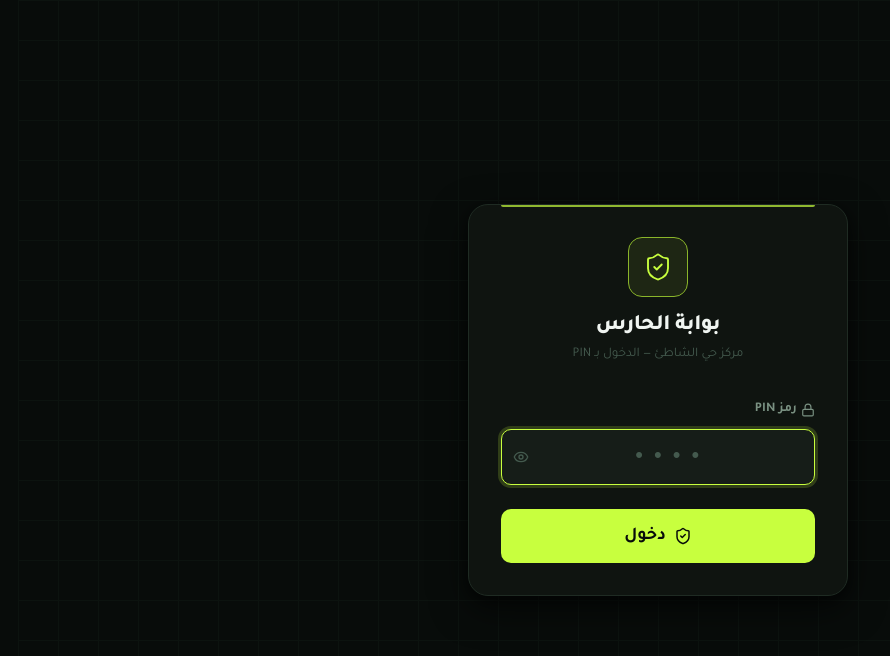
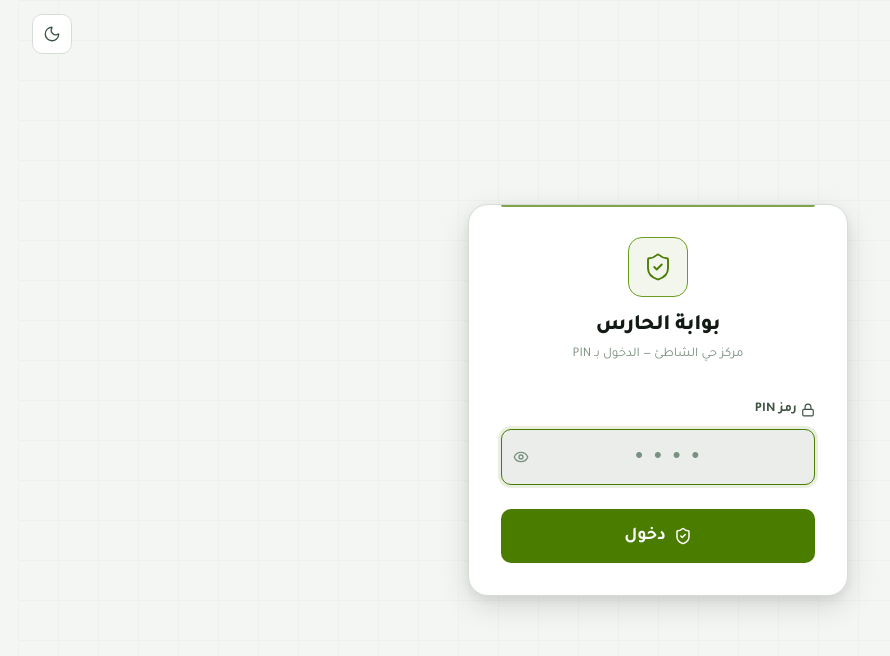
Before and after one commit to alshaty692/alshati-booking, a Next.js app: page /guard/login in a window 1280 px wide. Shown: the top 656 px of the page, without its empty margins (79-969 px from the left). Built offline with nearby package versions, Linux system fonts and the light colour scheme.

Commit message:
feat(guard): add independent dark/light theme toggle with guard-theme localStorage key

```diff
--- a/src/app/guard/layout.tsx
+++ b/src/app/guard/layout.tsx
@@ -1,11 +1,42 @@
 import type { Metadata } from 'next'
 
 export const metadata: Metadata = {
-  title: 'بوابة الحارس — تسجيل الدخول',
-  description: 'صفحة دخول الحارس — مركز حي الشاطئ',
+  title: 'بوابة الحارس',
+  description: 'بوابة الحارس — مركز حي الشاطئ',
   robots: 'noindex, nofollow',
 }
 
+/**
+ * سكريبت inline يُحقن قبل أي CSS أو React hydration
+ * يقرأ guard-theme من localStorage ليُطبَّق على <html> فوراً
+ * — يمنع الفلاش (FOUC) عند التحميل الأول
+ *
+ * أولوية القراءة:
+ *   1. guard-theme    (اختيار الحارس المحفوظ)
+ *   2. alshati-theme  (اختيار الأدمن كـ fallback)
+ *   3. prefers-color-scheme (تفضيل النظام)
+ */
+function GuardThemeScript() {
+  const script = `
+    (function() {
+      try {
+        var t = localStorage.getItem('guard-theme')
+               || localStorage.getItem('alshati-theme')
+               || (window.matchMedia('(prefers-color-scheme: light)').matches ? 'light' : 'dark');
+        document.documentElement.setAttribute('data-theme', t);
+      } catch(e) {
+        document.documentElement.setAttribute('data-theme', 'dark');
+      }
+    })();
+  `
+  return <script dangerouslySetInnerHTML={{ __html: script }} />
+}
+
 export default function GuardLayout({ children }: { children: React.ReactNode }) {
-  return children
+  return (
+    <>
+      <GuardThemeScript />
+      {children}
+    </>
+  )
 }
--- a/src/app/guard/login/page.tsx
+++ b/src/app/guard/login/page.tsx
@@ -2,6 +2,7 @@
 import { useState, useRef } from 'react'
 import { useRouter } from 'next/navigation'
 import { ShieldCheck, Lock, AlertCircle, Eye, EyeOff } from 'lucide-react'
+import GuardThemeToggle from '@/components/guard/GuardThemeToggle'
 
 export default function GuardLoginPage() {
   const router  = useRouter()
@@ -39,6 +40,7 @@ export default function GuardLoginPage() {
 
   return (
     <div className="glogin-page">
+      <GuardThemeToggle />
       <div className="glogin-card animate-fade-in">
         {/* رأس الكرت */}
         <div className="glogin-header">
--- a/src/app/guard/page.tsx
+++ b/src/app/guard/page.tsx
@@ -5,6 +5,7 @@ import {
   Droplets, CheckCircle2, Clock, RefreshCw,
   LogOut, Wifi, WifiOff, Package,
 } from 'lucide-react'
+import GuardThemeToggle from '@/components/guard/GuardThemeToggle'
 
 // ── أسماء الملاعب والفترات (تطابق المشروع) ─────────────────
 const COURT_LABELS: Record<string, string> = {
@@ -231,6 +232,9 @@ export default function GuardPortalPage() {
                 : <><WifiOff size={13} strokeWidth={2} /> غير متصل</>
               }
             </div>
+
+            {/* زر تبديل الثيم */}
+            <GuardThemeToggle />
 
             {/* زر تحديث يدوي */}
             <button
--- /dev/null
+++ b/src/components/guard/GuardThemeToggle.tsx
@@ -0,0 +1,73 @@
+'use client'
+import { Sun, Moon } from 'lucide-react'
+import { useGuardTheme } from '@/hooks/useGuardTheme'
+
+/**
+ * زر تبديل ثيم بوابة الحارس
+ * - يستخدم مفتاح localStorage مستقل (guard-theme)
+ * - موضعه ثابت أعلى اليسار (فوق السايدبار — لا يوجد سايدبار هنا)
+ * - لا يُعرض قبل الـ hydration لتجنب فلاش المحتوى
+ */
+export default function GuardThemeToggle() {
+  const { theme, toggle, mounted } = useGuardTheme()
+
+  if (!mounted) return null
+
+  const isDark = theme === 'dark'
+
+  return (
+    <button
+      id="guard-theme-toggle"
+      onClick={toggle}
+      aria-label={isDark ? 'التبديل إلى الوضع الفاتح' : 'التبديل إلى الوضع الداكن'}
+      title={isDark ? 'الوضع الفاتح' : 'الوضع الداكن'}
+      className="gtt-btn"
+    >
+      {isDark
+        ? <Sun  size={18} strokeWidth={1.75} />
+        : <Moon size={18} strokeWidth={1.75} />
+      }
+
+      <style>{`
+        .gtt-btn {
+          position: fixed;
+          top: 14px;
+          left: 14px;
+          z-index: 9990;
+
+          width: 40px;
+          height: 40px;
+          border-radius: var(--radius-md);
+          border: 1.5px solid var(--border-color);
+          background: var(--bg-surface);
+          color: var(--text-secondary);
+
+          display: flex;
+          align-items: center;
+          justify-content: center;
+          cursor: pointer;
+          transition:
+            background     0.2s ease,
+            border-color   0.2s ease,
+            color          0.2s ease,
+            transform      0.15s ease;
+        }
+
+        .gtt-btn:hover {
+          background:    var(--bg-elevated);
+          border-color:  var(--color-lime-dim);
+          color:         var(--color-lime);
+          transform:     scale(1.06);
+        }
+
+        .gtt-btn:active {
+          transform: scale(0.97);
+        }
+
+        @media (max-width: 540px) {
+          .gtt-btn { top: 10px; left: 10px; }
+        }
+      `}</style>
+    </button>
+  )
+}
--- /dev/null
+++ b/src/hooks/useGuardTheme.ts
@@ -0,0 +1,56 @@
+'use client'
+import { useState, useEffect } from 'react'
+
+type Theme = 'dark' | 'light'
+
+// مفتاح منفصل عن الأدمن — لا تعارض
+const GUARD_STORAGE_KEY = 'guard-theme'
+
+function getSystemTheme(): Theme {
+  if (typeof window === 'undefined') return 'dark'
+  return window.matchMedia('(prefers-color-scheme: light)').matches ? 'light' : 'dark'
+}
+
+function applyTheme(theme: Theme) {
+  document.documentElement.setAttribute('data-theme', theme)
+}
+
+export function useGuardTheme() {
+  const [theme, setThemeState] = useState<Theme>('dark')
+  const [mounted, setMounted]  = useState(false)
+
+  useEffect(() => {
+    // قراءة guard-theme أولاً، ثم alshati-theme كـ fallback، ثم النظام
+    const stored =
+      (localStorage.getItem(GUARD_STORAGE_KEY) as Theme | null) ??
+      (localStorage.getItem('alshati-theme')   as Theme | null) ??
+      getSystemTheme()
+
+    setThemeState(stored)
+    applyTheme(stored)
+    setMounted(true)
+
+    // مراقبة تغيير تفضيل النظام — فقط لو لم يختر الحارس يدوياً
+    const mq = window.matchMedia('(prefers-color-scheme: light)')
+    const handleSystemChange = (e: MediaQueryListEvent) => {
+      if (!localStorage.getItem(GUARD_STORAGE_KEY)) {
+        const next: Theme = e.matches ? 'light' : 'dark'
+        setThemeState(next)
+        applyTheme(next)
+      }
+    }
+
+    mq.addEventListener('change', handleSystemChange)
+    return () => mq.removeEventListener('change', handleSystemChange)
+  }, [])
+
+  const setTheme = (next: Theme) => {
+    setThemeState(next)
+    applyTheme(next)
+    localStorage.setItem(GUARD_STORAGE_KEY, next)
+  }
+
+  const toggle = () => setTheme(theme === 'dark' ? 'light' : 'dark')
+
+  return { theme, toggle, mounted }
+}
```
